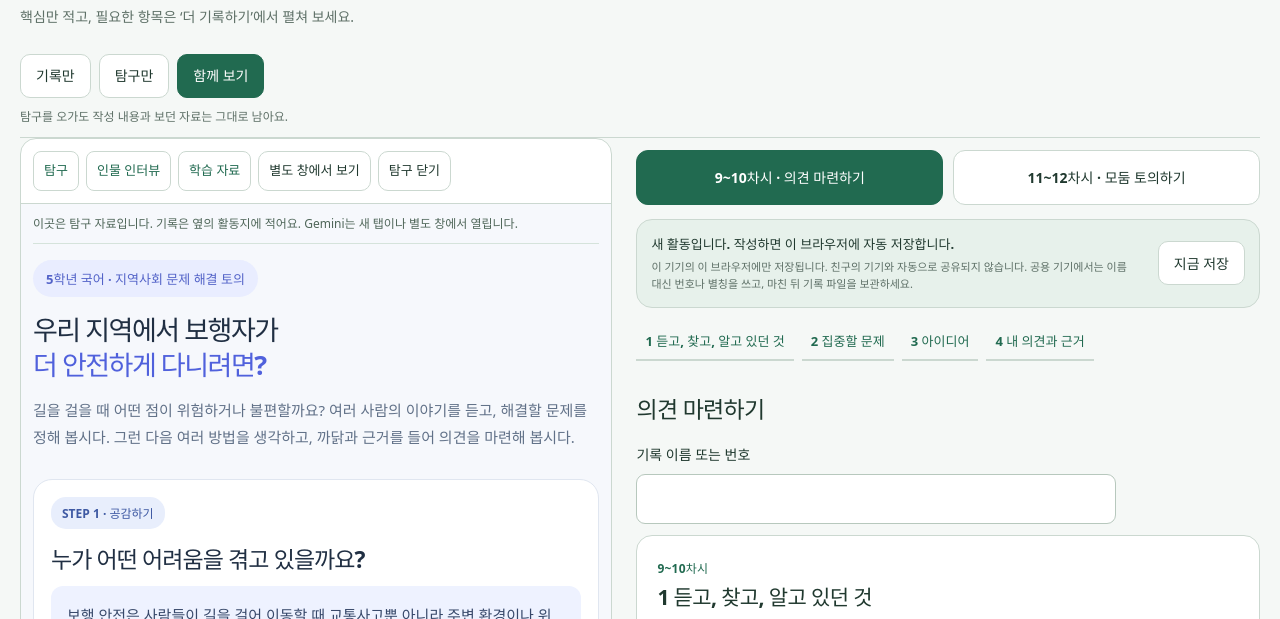
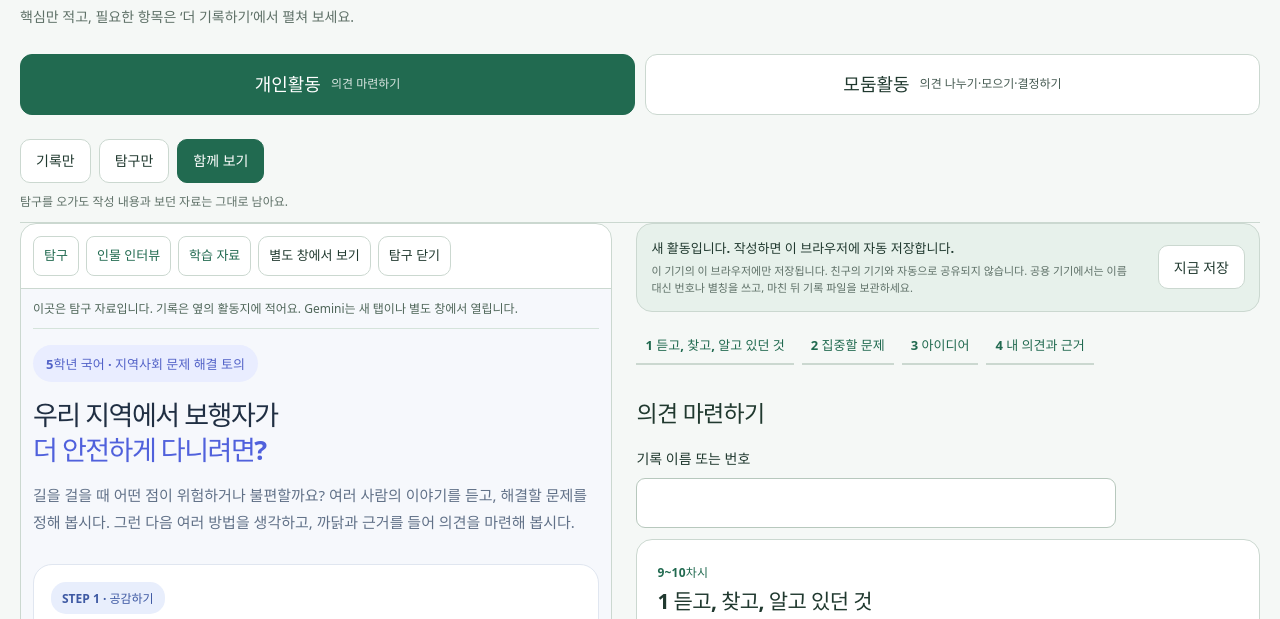
Before and after one commit to LUCKYBRIDGE/interview, a plain HTML site: page workroom.html in a window 1280 px wide. Shown: the part 171-790 px from the top of the page. Drawn offline with Linux system fonts and the light colour scheme.

Commit message:
feat: place personal/group activities at top and preselect combined view

```diff
--- a/workroom.html
+++ b/workroom.html
@@ -10,17 +10,18 @@
 <script type="module" src="assets/workroom.mjs"></script>
 <link rel="stylesheet" href="assets/explore-pane.css">
 <script type="module" src="assets/explore-pane.mjs"></script>
-</head>
+<style>.activity-top-nav{margin:10px 0 14px}.activity-top-nav button{font-size:18px;display:flex;align-items:center;justify-content:center;gap:10px;flex-wrap:wrap}.activity-top-nav button small{font-size:12px;font-weight:500;opacity:.83}@media(max-width:650px){.activity-top-nav button{font-size:16px}.activity-top-nav button small{display:block;width:100%}}</style></head>
 <body>
 <a class="skip-link" href="#activity">활동 기록으로 바로가기</a>
 <header><div class="shell header-inner"><a class="brand" href="index.html#home">우리 동네 <span>토의 탐구실</span></a><a href="index.html#home" data-explore-route="home">탐구 자료 보기</a></div></header>
 <main class="shell">
 <section class="intro compact-intro"><span class="eyebrow">5학년 국어 · 의견을 조정해요</span><h1>탐구하며 짧게 기록해요</h1><p>핵심만 적고, 필요한 항목은 ‘더 기록하기’에서 펼쳐 보세요.</p></section>
-<nav class="pane-switch workbench-nav" aria-label="탐구와 기록"><button id="show-writing" type="button" aria-pressed="true">기록만</button><button id="show-explore" type="button" aria-pressed="false">탐구만</button><button id="show-both" type="button" aria-pressed="false">함께 보기</button><p id="workspace-hint"></p></nav>
+<nav class="mode-nav activity-top-nav" aria-label="활동 유형"><button id="mode-personal" type="button" aria-pressed="true">개인활동 <small>의견 마련하기</small></button><button id="mode-group" type="button" aria-pressed="false">모둠활동 <small>의견 나누기·모으기·결정하기</small></button></nav>
+<nav class="pane-switch workbench-nav" aria-label="탐구와 기록"><button id="show-writing" type="button" aria-pressed="false">기록만</button><button id="show-explore" type="button" aria-pressed="false">탐구만</button><button id="show-both" type="button" aria-pressed="true">함께 보기</button><p id="workspace-hint"></p></nav>
 <div class="workbench">
 <aside id="explore-pane" hidden aria-label="탐구 자료"><div class="explore-toolbar"><a href="index.html#home" data-explore-route="home">탐구</a><a href="index.html#walking" data-explore-route="walking">인물 인터뷰</a><a href="index.html#study" data-explore-route="study">학습 자료</a><button id="open-explore-window" type="button">별도 창에서 보기</button><button id="close-explore" type="button">탐구 닫기</button></div><iframe id="explore-frame" title="보행 안전 탐구 자료" loading="lazy"></iframe></aside>
 <div id="writing-pane">
-<nav class="mode-nav" aria-label="기록할 활동"><button id="mode-personal" type="button" aria-pressed="true">9~10차시 · 의견 마련하기</button><button id="mode-group" type="button" aria-pressed="false">11~12차시 · 모둠 토의하기</button></nav>
+
 <aside class="save-panel" aria-label="기록 보관"><div><p id="save-status" role="status" aria-live="polite">기록을 준비하고 있습니다.</p><p>이 기기의 이 브라우저에만 저장됩니다. 친구의 기기와 자동으로 공유되지 않습니다. 공용 기기에서는 이름 대신 번호나 별칭을 쓰고, 마친 뒤 기록 파일을 보관하세요.</p></div><button id="save-now" type="button">지금 저장</button></aside>
 <div id="storage-warning" class="warning" hidden><p id="storage-warning-text"></p><button type="button" id="reload-record">저장된 기록 다시 읽기</button><button type="button" id="resume-saving">현재 내용으로 저장 다시 시작</button></div>
 <nav id="step-nav" class="step-nav" aria-label="활동 순서"></nav>
```
